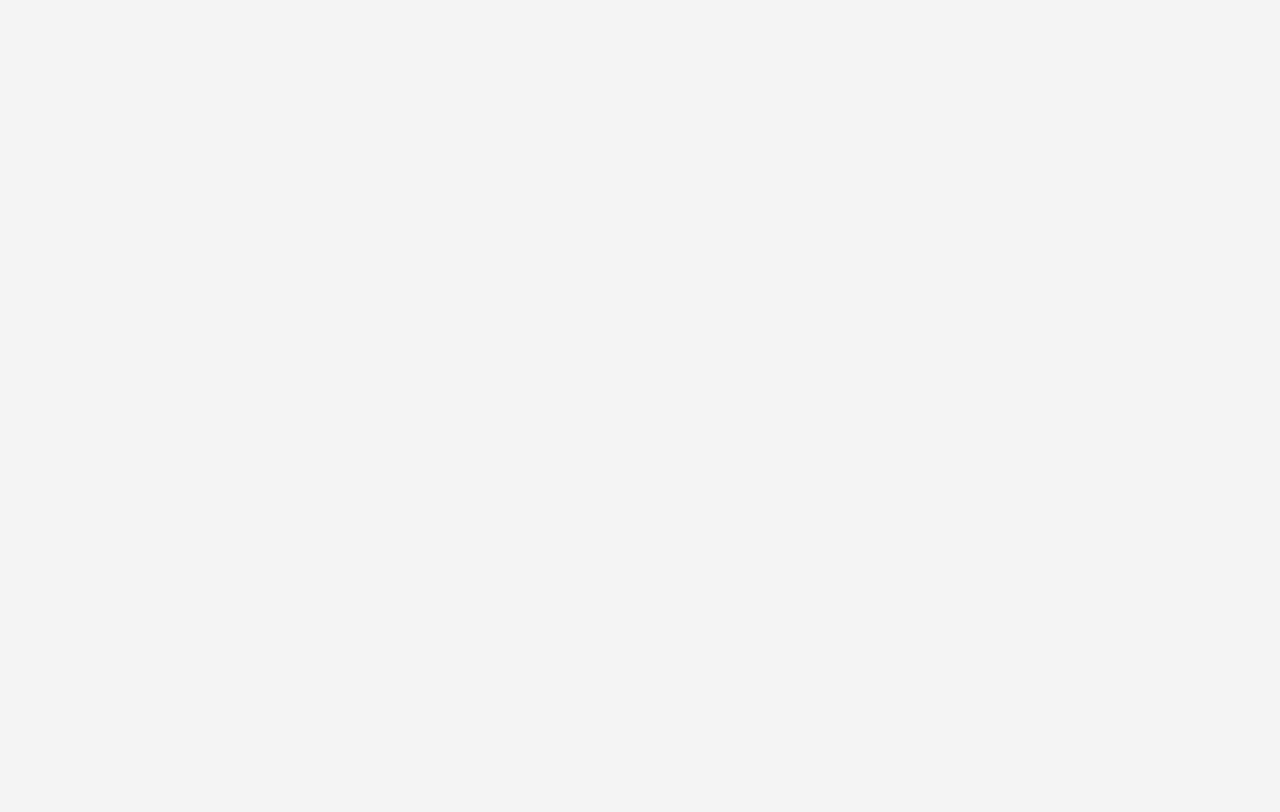
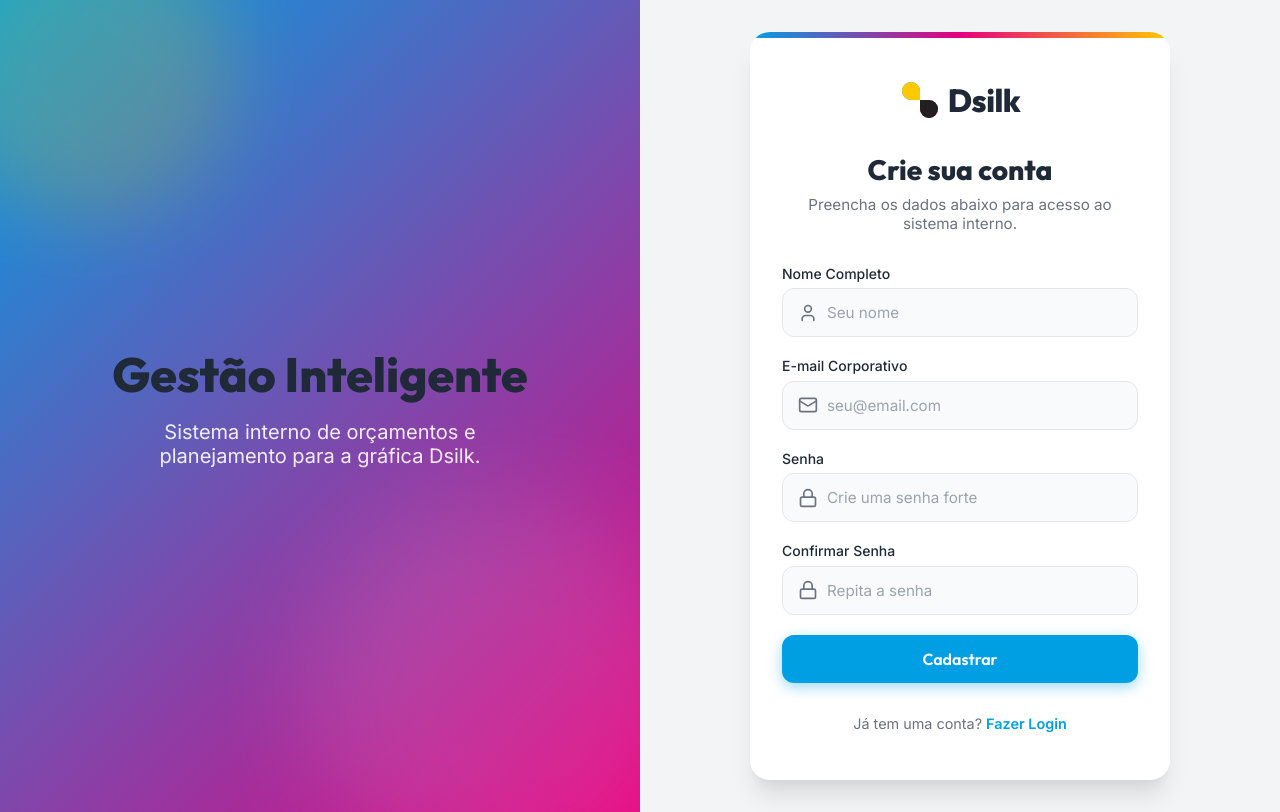
Before and after one commit to pi2-2026-2-equipe-10/pi2-2026-2-equipe-10, a React (Vite) app in the folder dsilk-frontend/: page /register in a window 1280 px wide. Before the commit this address had no page. Built offline with nearby package versions, Linux system fonts and the light colour scheme.

Commit message:
feat: implementa tela de cadastro (Closes #17)

```diff
--- a/dsilk-frontend/src/App.tsx
+++ b/dsilk-frontend/src/App.tsx
@@ -1,11 +1,13 @@
 import { BrowserRouter, Routes, Route } from 'react-router-dom';
 import { Login } from './pages/Login';
+import { Register } from './pages/Register';
 
 function App() {
   return (
     <BrowserRouter>
       <Routes>
         <Route path="/" element={<Login />} />
+        <Route path="/register" element={<Register />} />
       </Routes>
     </BrowserRouter>
   );
--- /dev/null
+++ b/dsilk-frontend/src/pages/Register.tsx
@@ -0,0 +1,59 @@
+import React from 'react';
+import { Link, useNavigate } from 'react-router-dom';
+import { AuthLayout } from '../components/AuthLayout';
+import { Input } from '../components/Input';
+import { Button } from '../components/Button';
+import { User, Mail, Lock } from 'lucide-react';
+
+export const Register: React.FC = () => {
+  const navigate = useNavigate();
+
+  const handleSubmit = (e: React.FormEvent) => {
+    e.preventDefault();
+    alert('Cadastro realizado com sucesso!');
+    navigate('/');
+  };
+
+  return (
+    <AuthLayout
+      title="Crie sua conta"
+      subtitle="Preencha os dados abaixo para acesso ao sistema interno."
+    >
+      <form className="auth-form" onSubmit={handleSubmit}>
+        <Input
+          label="Nome Completo"
+          type="text"
+          placeholder="Seu nome"
+          icon={User}
+          required
+        />
+        <Input
+          label="E-mail Corporativo"
+          type="email"
+          placeholder="seu@email.com"
+          icon={Mail}
+          required
+        />
+        <Input
+          label="Senha"
+          type="password"
+          placeholder="Crie uma senha forte"
+          icon={Lock}
+          required
+        />
+        <Input
+          label="Confirmar Senha"
+          type="password"
+          placeholder="Repita a senha"
+          icon={Lock}
+          required
+        />
+        <Button type="submit">Cadastrar</Button>
+      </form>
+
+      <div className="auth-footer">
+        Já tem uma conta? <Link to="/">Fazer Login</Link>
+      </div>
+    </AuthLayout>
+  );
+};
```
